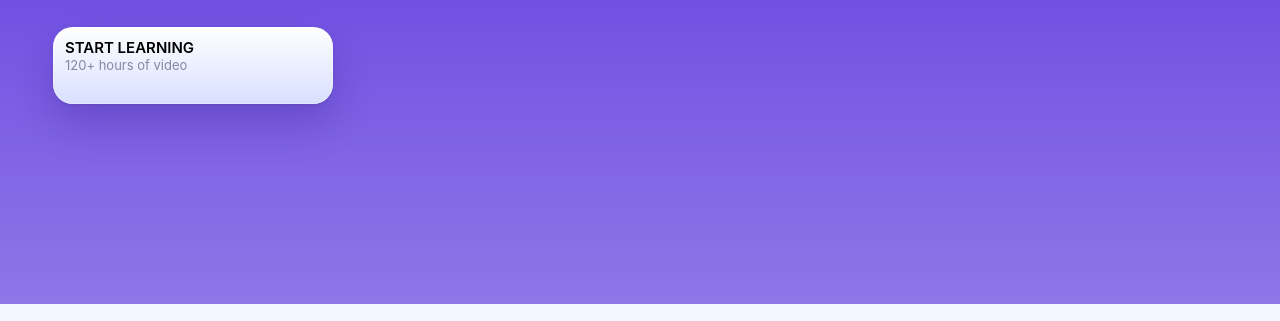
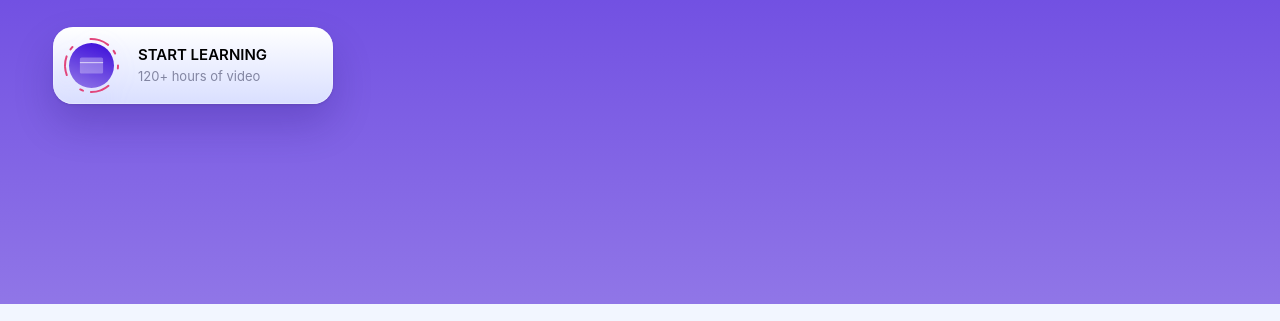
Before and after one commit to siddvader333/react-ui-course, a Gatsby site: page / in a window 1280 px wide. Shown: the part 479-800 px from the top of the page. Built offline with nearby package versions, Linux system fonts and the light colour scheme; Gatsby itself is replaced by a stand-in of ours.

Commit message:
react-hooks css-grid and position-absolute

```diff
--- a/src/components/buttons/PurchaseButton.js
+++ b/src/components/buttons/PurchaseButton.js
@@ -7,8 +7,14 @@
   return (
     <Link to="/page-2">
       <Wrapper>
-        <Title>{title || "Pro Access"}</Title>
-        <Subtitle>{subtitle || "$19 per month"}</Subtitle>
+        <IconWrapper>
+          <Icon src="/images/icons/credit.svg" />
+          <Ring src="images/icons/icon-ring.svg" />
+        </IconWrapper>
+        <TextWrapper>
+          <Title>{title || "Pro Access"}</Title>
+          <Subtitle>{subtitle || "$19 per month"}</Subtitle>
+        </TextWrapper>
       </Wrapper>
     </Link>
   )
@@ -24,6 +30,15 @@
   width: 280px;
   height: 77px;
   padding: 12px;
+  display: grid;
+  grid-template-columns: 53px auto;
+  align-items: center;
+  gap: 20px;
+`
+
+const TextWrapper = styled.div`
+  display: grid;
+  gap: 4px;
 `
 
 const Title = styled(Caption2)`
@@ -34,3 +49,26 @@
   color: #595c7b;
   opacity: 0.7;
 `
+
+const Icon = styled.img`
+  width: 29px;
+  height: 29px;
+`
+const Ring = styled.img`
+  position: absolute;
+  top: -15px;
+  left: -16px;
+`
+
+const IconWrapper = styled.div`
+  background: linear-gradient(200.44deg, #4316db 13.57%, #9076e7 98.38%);
+  height: 45px;
+  width: 45px;
+  border-radius: 50%;
+  display: grid;
+  justify-content: center;
+  align-content: center;
+  justify-content: center;
+  justify-self: center;
+  position: relative;
+`
```
